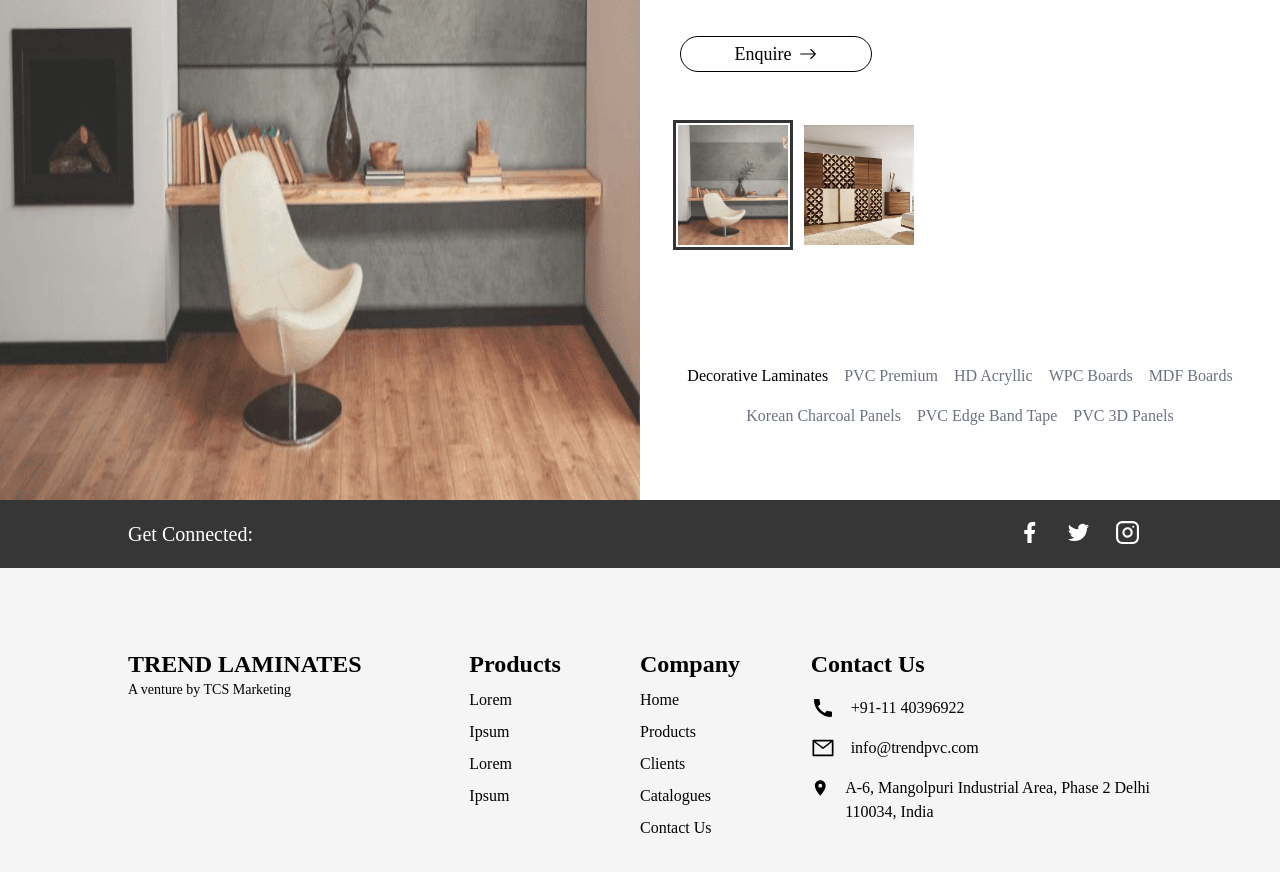
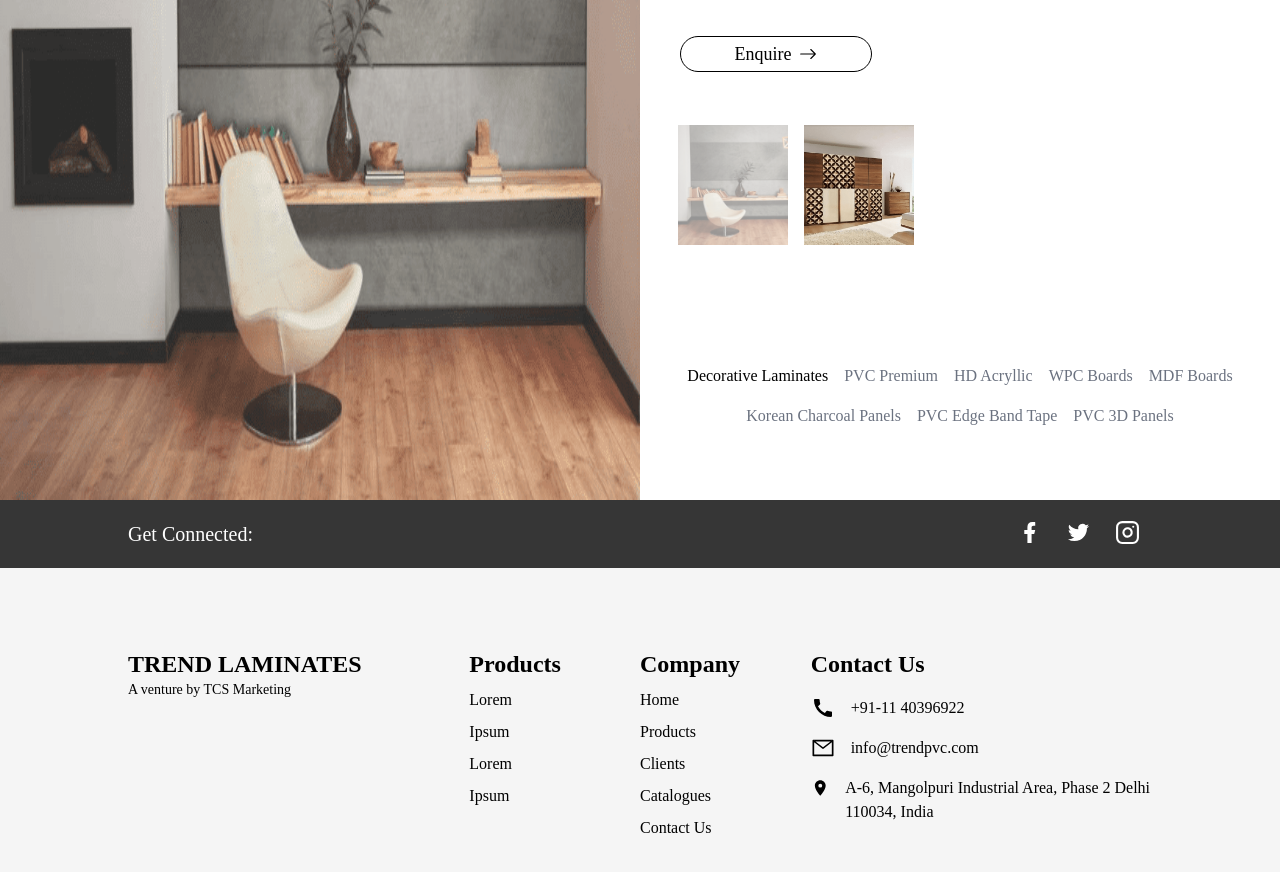
Before and after one commit to lemon-8/trend-laminates, a React (Create React App) app: page /products in a window 1280 px wide. Shown: the part 1100-1972 px from the top of the page. Built offline with nearby package versions, Linux system fonts and the light colour scheme.

Commit message:
added: hover effect on images

```diff
--- a/src/App.css
+++ b/src/App.css
@@ -254,6 +254,14 @@ body::after {
   height: 120px;
 }
 
+.thumbs .selected img{
+  opacity: 0.5;
+}
+
+.carousel .thumb.selected, .carousel .thumb:hover {
+  border: 3px solid #fff;
+}
+
 .lam-image1,.lam-image2,.lam-image3,.lam-image4{
   transition: transform 500ms ease-in;
 }
```
